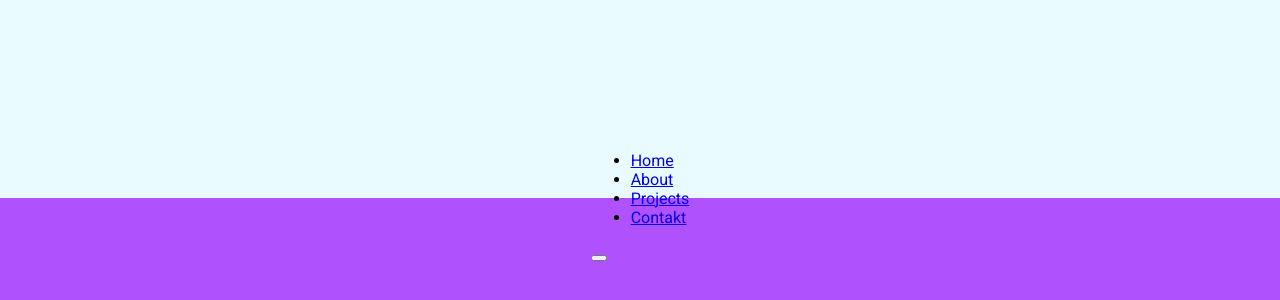
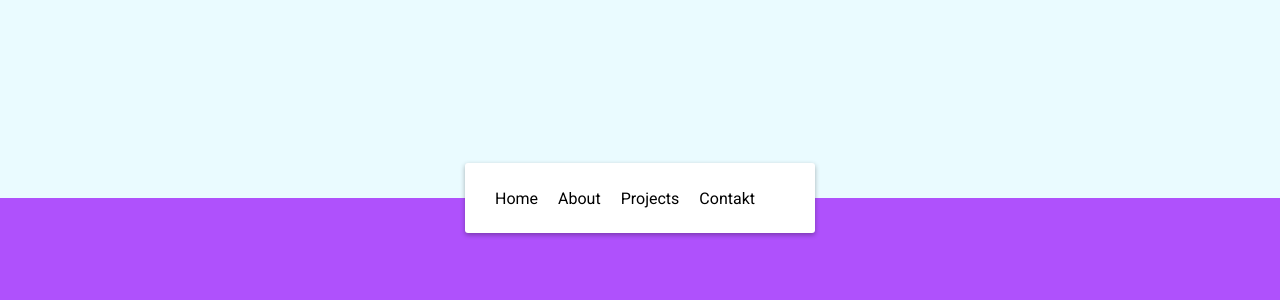
Before and after one commit to Norbert731/50Projects, a plain HTML site: page AnimatedNavigation/index.html in a window 1280 px wide. Shown: the part 202-502 px from the top of the page. Drawn offline with Linux system fonts and the light colour scheme.

Commit message:
styles update

```diff
--- a/AnimatedNavigation/style.css
+++ b/AnimatedNavigation/style.css
@@ -1,4 +1,8 @@
 @import url("https://fonts.googleapis.com/css2?family=Roboto:wght@400;700;900&display=swap");
+
+:root {
+  --main: #af51fc;
+}
 
 * {
   box-sizing: border-box;
@@ -10,8 +14,8 @@ body {
     to bottom,
     #eafbff 0%,
     #eafbff 50%,
-    #af51fc 50%,
-    #af51fc 100%
+    var(--main) 50%,
+    var(--main) 100%
   );
   font-family: "Roboto", sans-serif;
   display: flex;
@@ -22,3 +26,73 @@ body {
   overflow: hidden;
   margin: 0;
 }
+
+/* navigation style */
+
+nav {
+  background-color: #fff;
+  padding: 20px;
+  width: 80px;
+  display: flex;
+  align-items: center;
+  justify-content: center;
+  border-radius: 3px;
+  box-shadow: 0 2px 5px rgba(0, 0, 0, 0.3);
+  transition: width 0.6s linear;
+}
+
+nav.active {
+  width: 350px;
+}
+
+nav ul {
+  display: flex;
+  list-style-type: none;
+  padding: 0;
+  margin: 0;
+  width: 0;
+  transition: width 0.6s linear;
+}
+
+nav.active ul {
+  width: 100%;
+}
+
+nav ul li {
+  transform: rotateY(0deg);
+  opacity: 0;
+  transition: transform 0.4s linear, opacity 0.2s linear;
+}
+
+nav.active ul li {
+  opacity: 1;
+  transform: rotateY(360deg);
+}
+
+nav ul a {
+  position: relative;
+  color: #000;
+  text-decoration: none;
+  margin: 0 10px;
+}
+
+/* button nav */
+
+.icon {
+  background-color: #fff;
+  border: 0;
+  cursor: pointer;
+  padding: 0;
+  position: relative;
+  --size: 30px;
+  height: var(--size);
+  width: var(--size);
+}
+
+.icon:focus {
+  outline-color: transparent;
+}
+
+.icon .line {
+  background-color: var(--main);
+}
```
